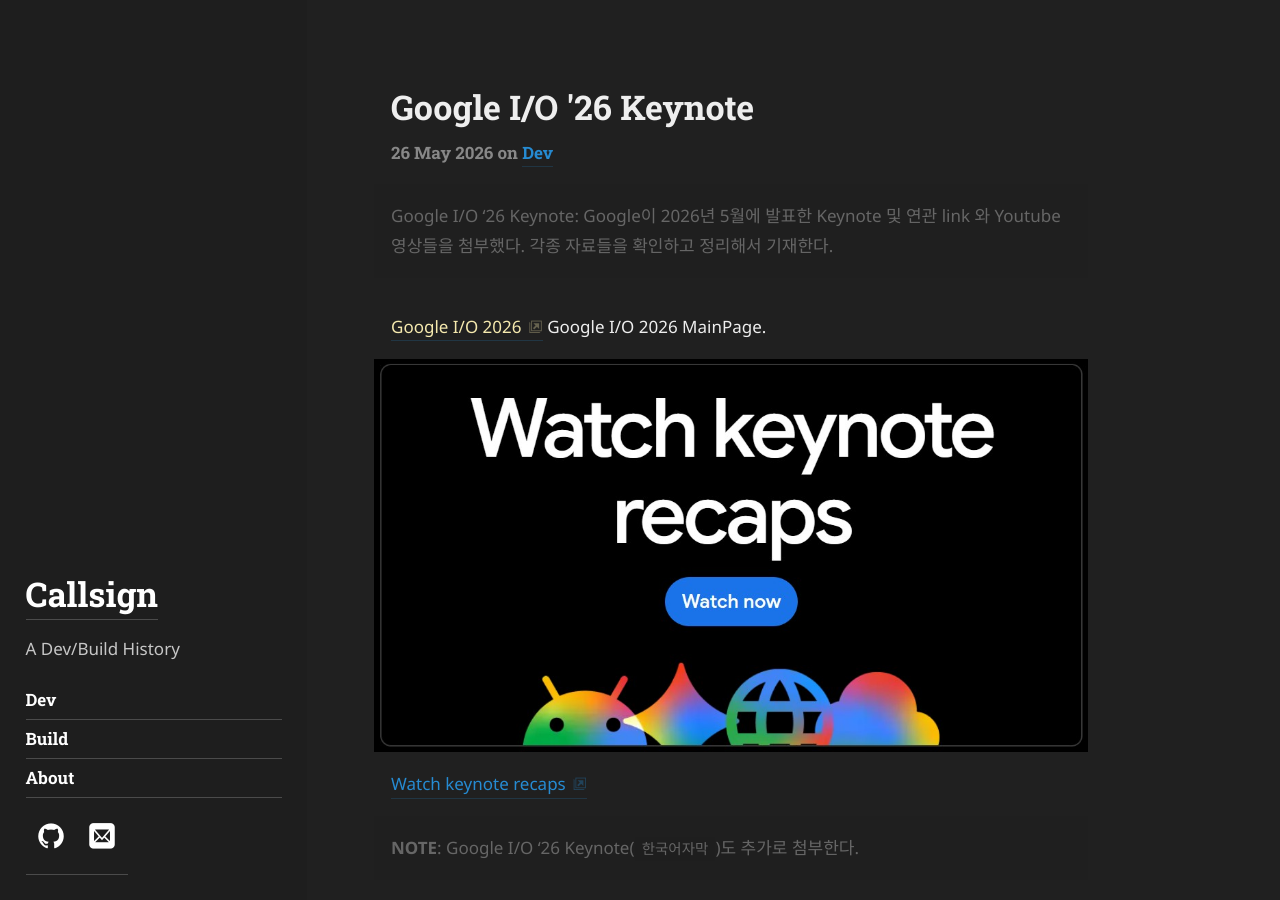
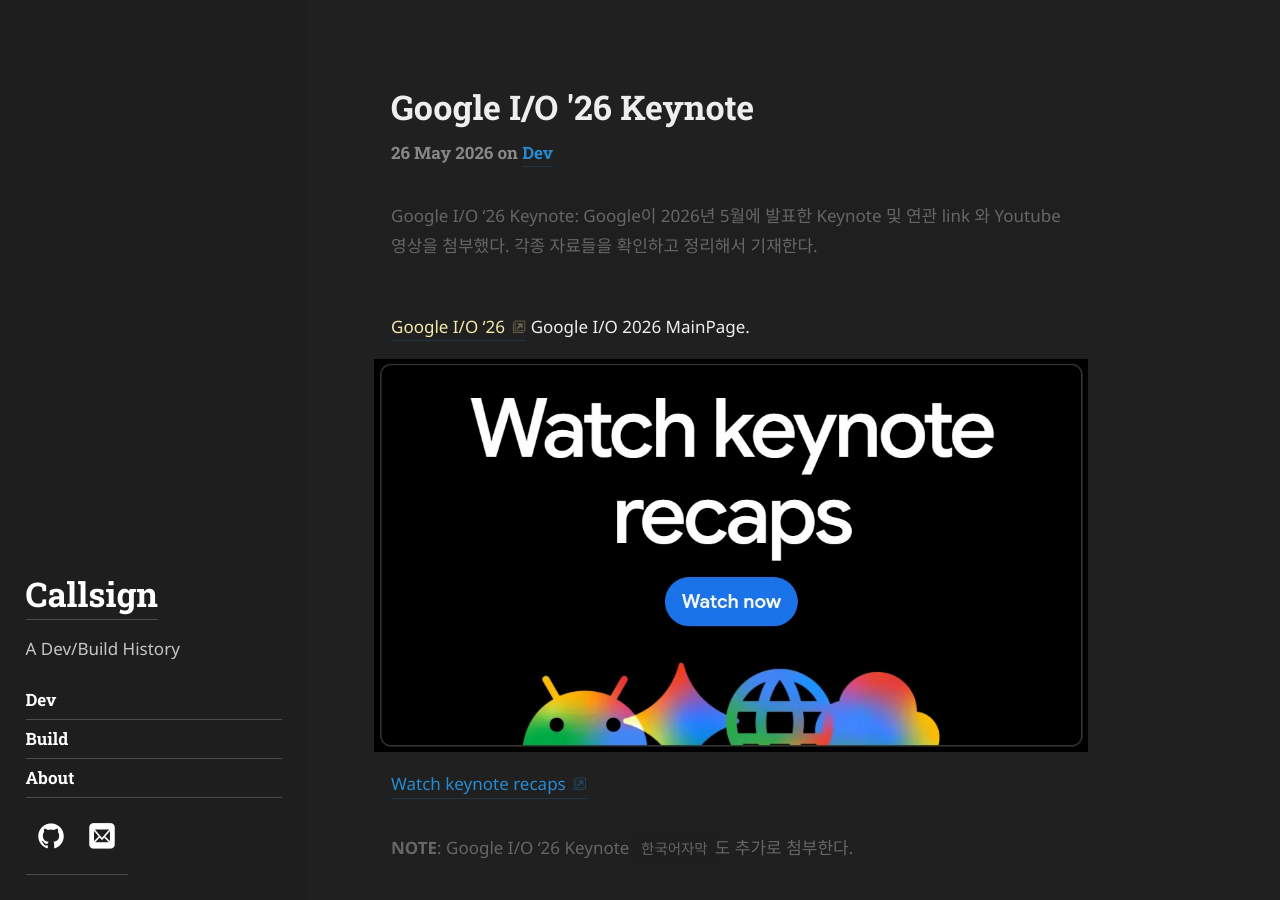
Before and after one commit to callsign88/callsign88.github.io, a Jekyll site: the page built from _posts/2026-05-26-Post-AIPro.md, in a window 1280 px wide and 900 px high. Built offline with Jekyll 4.4.1, drawn with Linux system fonts in a browser that asks for light colours; some web fonts are replaced.

Commit message:
Minor refinements to description and formatting in Google I/O post

```diff
--- a/_posts/2026-05-26-Post-AIPro.md
+++ b/_posts/2026-05-26-Post-AIPro.md
@@ -2,7 +2,7 @@
 layout: post
 title: Google I/O '26 Keynote
 description: >
-  Google I/O '26 Keynote: Google이 2026년 5월에 발표한 Keynote 및 연관 link 와 Youtube 영상들을 첨부했다. 각종 자료들을 확인하고 정리해서 기재한다.
+  Google I/O '26 Keynote: Google이 2026년 5월에 발표한 Keynote 및 연관 link 와 Youtube 영상을 첨부했다. 각종 자료들을 확인하고 정리해서 기재한다.
 tags: [Dev]
 author: author2
 canonical_url: http://github.blog/
@@ -10,7 +10,7 @@
 
 
 
-<a href="https://io.google/2026/" style="color:#f5e9ae;">Google I/O 2026</a> Google I/O 2026 MainPage.
+<a href="https://io.google/2026/" style="color:#f5e9ae;">Google I/O '26</a> Google I/O 2026 MainPage.
 
 
 
@@ -18,9 +18,11 @@
 
 [Watch keynote recaps](https://www.youtube.com/playlist?list=PLOU2XLYxmsILVF9qmspC4i4R0t3o64HSx)
 
-**NOTE**: Google I/O '26 Keynote(`한국어자막`)도 추가로 첨부한다.
+**NOTE**: Google I/O '26 Keynote `한국어자막`도 추가로 첨부한다.
 {:.message}
 <https://www.youtube.com/watch?v=wYSncx9zLIU>
+
+
 
 ### Keynote Points & Milestone `by Google Gemini`
 
```
